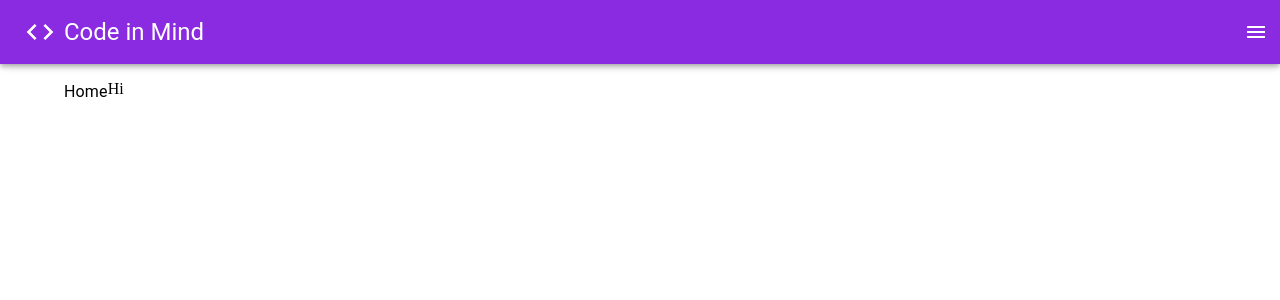
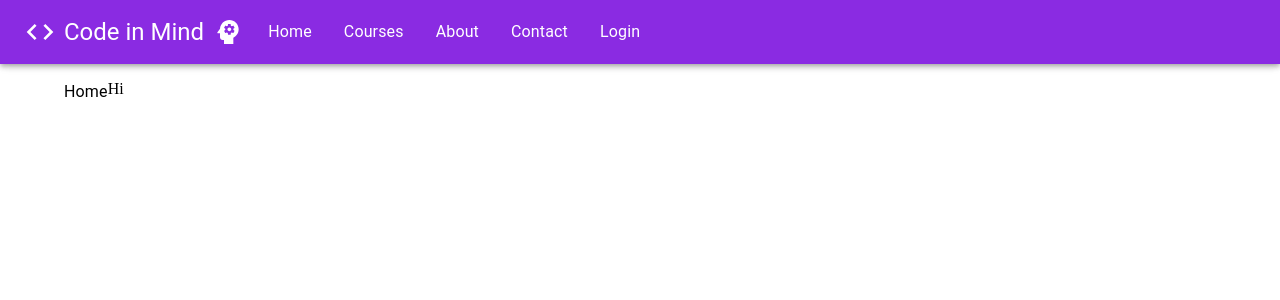
Before and after one commit to judo2000/code_in_mind, a React (Create React App) app in the folder client/: page / in a window 1280 px wide. Shown: the top 300 px of the page. Built offline with nearby package versions, Linux system fonts and the light colour scheme.

Commit message:
Update nav for mobile and desktop view

```diff
--- a/client/src/components/Navbar.js
+++ b/client/src/components/Navbar.js
@@ -7,6 +7,10 @@ import { useState } from "react";
 import MenuItem from "@mui/material/MenuItem";
 import Menu from "@mui/material/Menu";
 import Typography from "@mui/material/Typography";
+import useMediaQuery from "@mui/material/useMediaQuery";
+import { makeStyles, useTheme } from "@mui/material/styles";
+import PsychologyIcon from "@mui/icons-material/Psychology";
+
 import Auth from "../utils/auth";
 
 const style = {
@@ -25,6 +29,9 @@ const Navbar = () => {
 
   const [anchorEl, setAnchorEl] = useState(null);
   const open = Boolean(anchorEl);
+
+  const theme = useTheme();
+  const isMobile = useMediaQuery(theme.breakpoints.down("sm"));
 
   const handleMenu = (event) => {
     setAnchorEl(event.currentTarget);
@@ -71,6 +78,11 @@ const Navbar = () => {
       <Toolbar>
         <CodeIcon sx={{ mr: 1, fontSize: "2em" }} />
         <Typography variant="h5">Code in Mind</Typography>
+        <PsychologyIcon sx={{ mr: 1, ml: 1, fontSize: "2em" }} />
+        {/* if isMobile is true display mobile version of menu
+        or display full menu if isMobile is false */}
+        {isMobile ? (
+          <>
             <IconButton
               size="large"
               edge="start"
@@ -101,18 +113,18 @@ const Navbar = () => {
               <MenuItem onClick={() => goCourses()}>Courses</MenuItem>
               <MenuItem onClick={() => goAbout()}>About</MenuItem>
               <MenuItem onClick={() => goContact()}>Contact</MenuItem>
-          {token ? (
-            <>
-              <MenuItem onClick={() => goDashboard()}>Dashboard</MenuItem>
-              <MenuItem onClick={() => goLogout()}>Logout</MenuItem>
+              <MenuItem onClick={() => goLogin()}>Login</MenuItem>
+            </Menu>
           </>
         ) : (
           <>
-              <MenuItem onClick={() => goSignup()}>Signup</MenuItem>
+            <MenuItem onClick={() => goHome()}>Home</MenuItem>
+            <MenuItem onClick={() => goCourses()}>Courses</MenuItem>
+            <MenuItem onClick={() => goAbout()}>About</MenuItem>
+            <MenuItem onClick={() => goContact()}>Contact</MenuItem>
             <MenuItem onClick={() => goLogin()}>Login</MenuItem>
           </>
         )}
-        </Menu>
       </Toolbar>
     </AppBar>
   );
```
Lines whose indentation alone changed are shown as unchanged.
